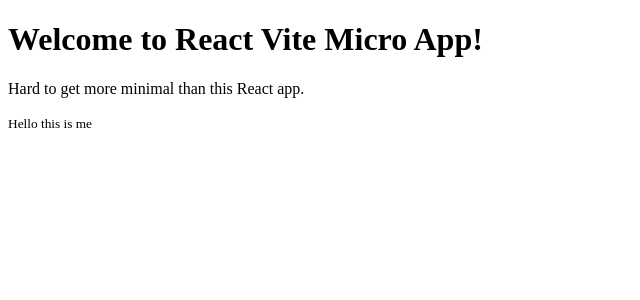
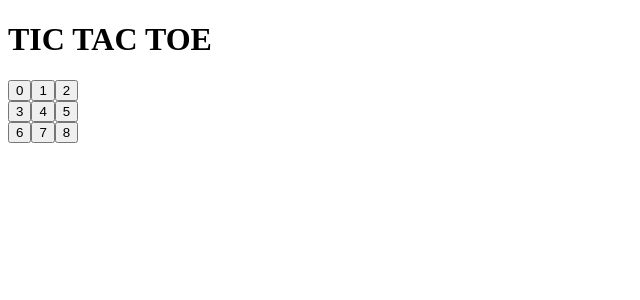
Before and after one commit to Harish20011010/1234htictac, a React (Vite) app: page / in a window 1280 px wide. Shown: the top 300 px of the page, without its empty margins (0-640 px from the left). Built offline with nearby package versions, Linux system fonts and the light colour scheme.

Commit message:
created board and square components

```diff
--- a/src/App.jsx
+++ b/src/App.jsx
@@ -1,13 +1,14 @@
 import React from "react";
 
+import Board from "./components/Board";
 const App = () => {
 
   return (
-  <>
-    <h1>Welcome to React Vite Micro App!</h1>
-    <p>Hard to get more minimal than this React app.</p>
-    <small> Hello this is me </small>
-  </>
+  <div>
+    <h1>TIC TAC TOE</h1>
+    <Board/>
+
+  </div>
   );
 };
 export default App;
--- /dev/null
+++ b/src/components/Board.jsx
@@ -0,0 +1,27 @@
+import React from 'react';
+
+import Square from './Square';
+const Board = () => {
+    return (
+        <div>
+
+            <div>
+                <Square value={0}/>
+                <Square value={1}/>
+                <Square value={2}/>
+            </div>
+            <div>
+               <Square  value={3}/>
+               <Square  value={4}/>
+               <Square  value={5}/>
+            </div>
+            <div>
+               <Square value={6} />
+               <Square value={7} />
+               <Square value={8} />
+            </div>
+        </div>
+    );
+}
+
+export default Board;
--- /dev/null
+++ b/src/components/Square.jsx
@@ -0,0 +1,9 @@
+import React from 'react';
+
+const Square = ({value}) => {
+
+    return <button type="button">{ value }</button>;
+
+};
+
+export default Square;
```
Also changed, not shown: 1 other file (tests, documents, lock files or other folders).
